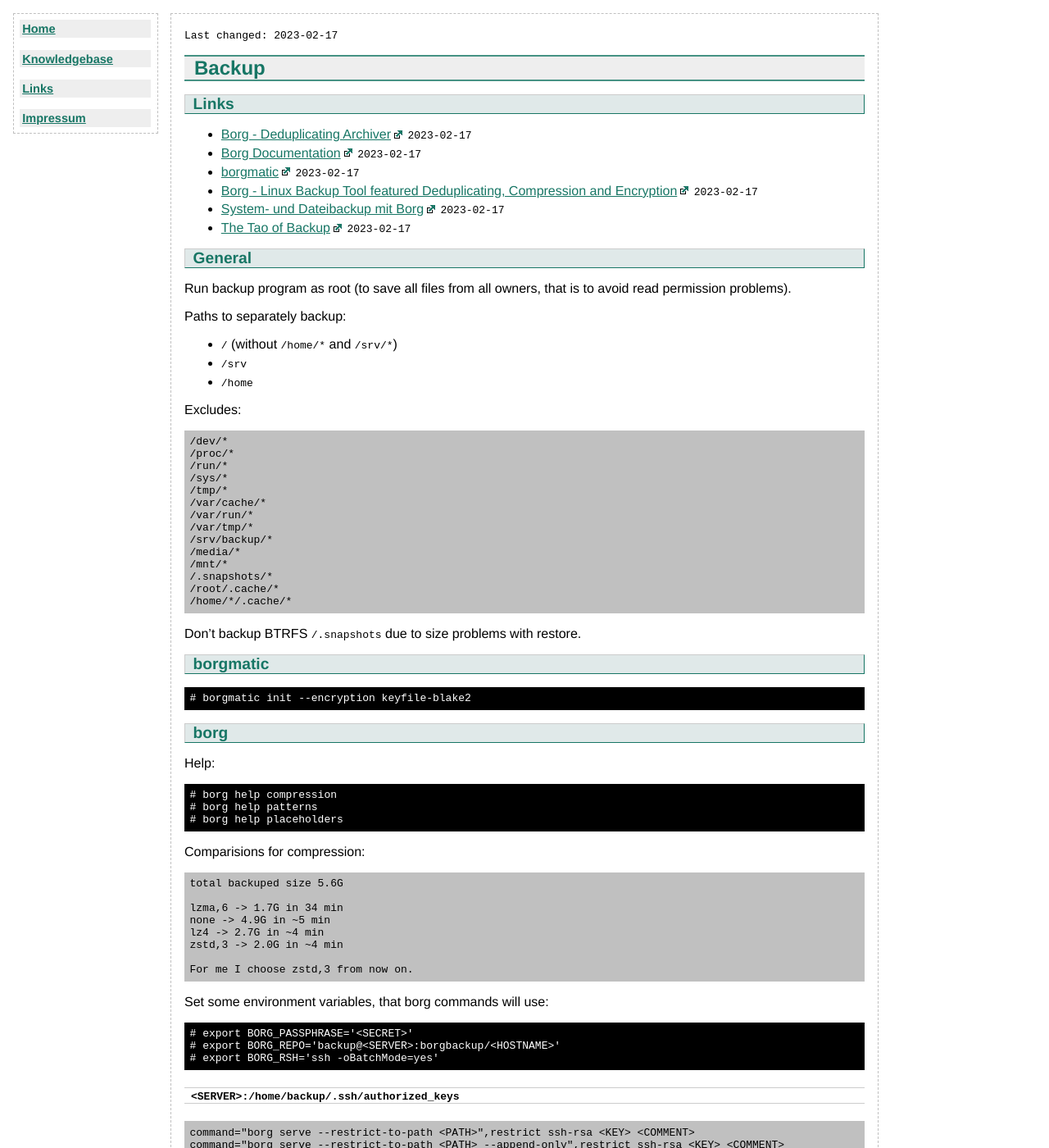
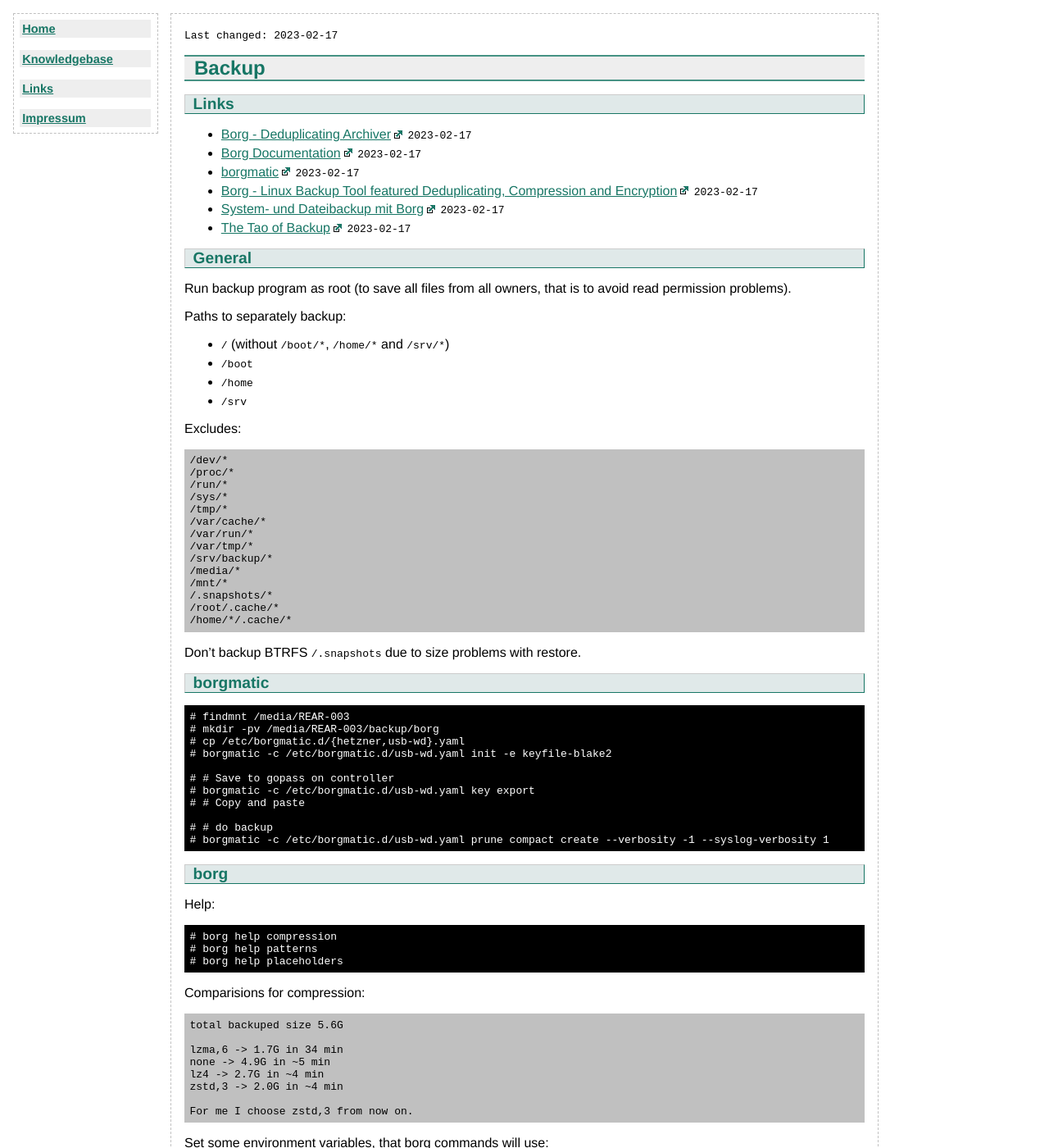
Before and after one commit to flyinggreenfrog/flyinggreenfrog.github.io, a Jekyll site: the page built from knowledgebase/backup.md, in a window 1280 px wide and 1400 px high. Shown: the whole window at 82% size. Built offline with Jekyll 4.4.1, drawn with Linux system fonts in a browser that asks for light colours.

Commit message:
doc: work on backup and rear

````diff
--- a/knowledgebase/backup.md
+++ b/knowledgebase/backup.md
@@ -20,9 +20,10 @@ read permission problems).
 
 Paths to separately backup:
 
-* `/` (without `/home/*` and `/srv/*`)
+* `/` (without `/boot/*`, `/home/*` and `/srv/*`)
+* `/boot`
+* `/home`
 * `/srv`
-* `/home`
 
 Excludes:
 
@@ -48,8 +49,20 @@ Don't backup BTRFS `/.snapshots` due to size problems with restore.
 ## borgmatic
 
 ```console
-# borgmatic init --encryption keyfile-blake2
+# findmnt /media/REAR-003
+# mkdir -pv /media/REAR-003/backup/borg
+# cp /etc/borgmatic.d/{hetzner,usb-wd}.yaml
+# borgmatic -c /etc/borgmatic.d/usb-wd.yaml init -e keyfile-blake2
+
+# # Save to gopass on controller
+# borgmatic -c /etc/borgmatic.d/usb-wd.yaml key export
+# # Copy and paste
+
+# # do backup
+# borgmatic -c /etc/borgmatic.d/usb-wd.yaml prune compact create --verbosity -1 --syslog-verbosity 1
 ```
+
+
 
 ## borg
 
````
Also changed, not shown: knowledgebase/rear.md (+11 -4 lines).
